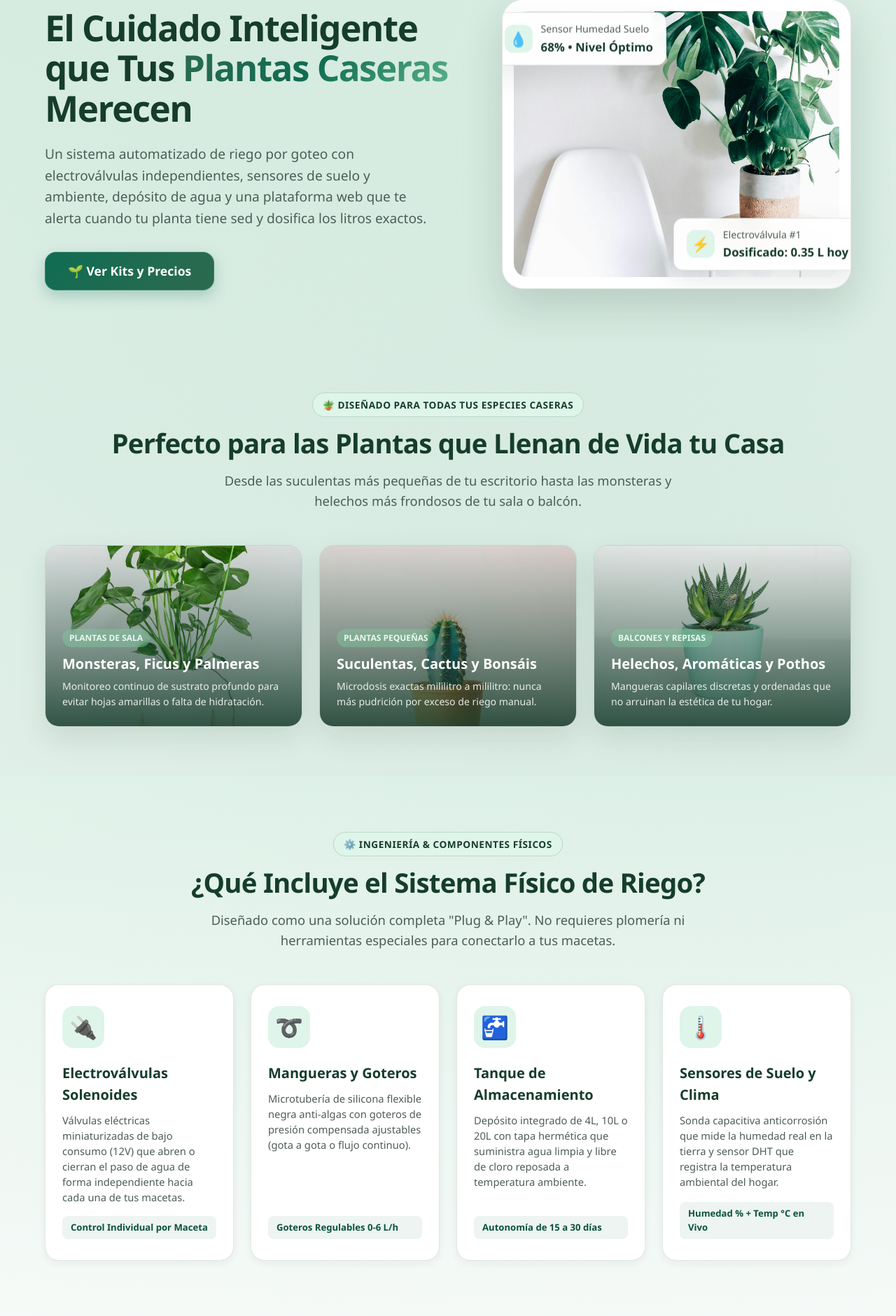
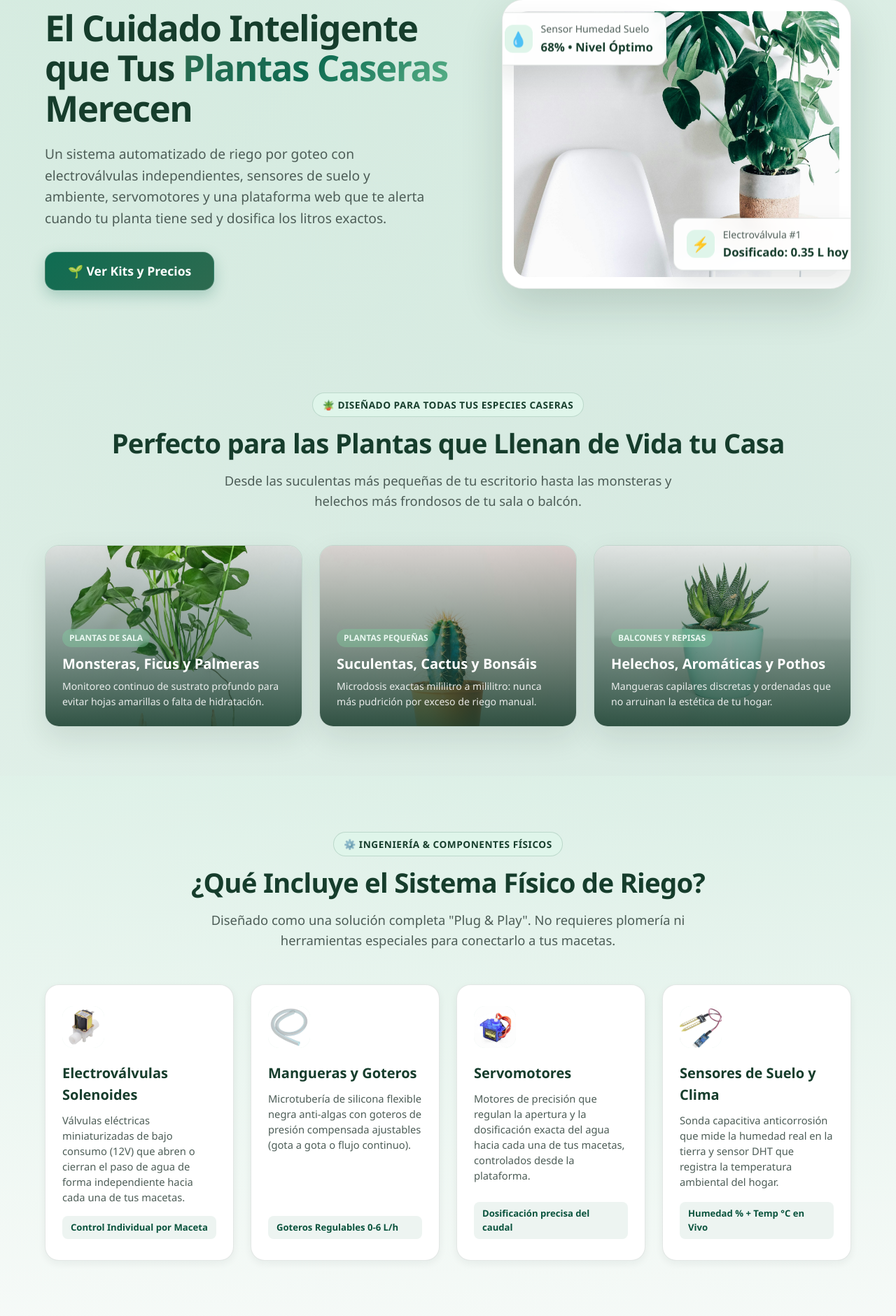
Before and after one commit to ManuelZambrano-prog/Proyecto-final-Electiva-1, a Django app: page / in a window 1280 px wide. Shown: the part 212-2093 px from the top of the page at 70% size. Run offline with Django 5.2, Linux system fonts and the light colour scheme; data comes from the database, SQL or seed files in the repository.

Commit message:
feat: componentes con fotos reales, tanque reemplazado por servomotores

```diff
--- a/tienda/forms.py
+++ b/tienda/forms.py
@@ -14,7 +14,7 @@ class PedidoForm(forms.ModelForm):
             'direccion',
             'barrio',
             'plantas_en_casa',
-            'tanque_extra',
+            'servo_extra',
             'sensores_extra',
             'metodo_pago',
             'notas',
@@ -28,7 +28,7 @@ class PedidoForm(forms.ModelForm):
             'direccion': forms.TextInput(attrs={'class': 'form-input', 'placeholder': 'Calle, Carrera, Edificio, Apto'}),
             'barrio': forms.TextInput(attrs={'class': 'form-input', 'placeholder': 'Ej: El Poblado, Chapinero...'}),
             'plantas_en_casa': forms.NumberInput(attrs={'class': 'form-input', 'min': '1', 'max': '50', 'id': 'id_plantas_en_casa'}),
-            'tanque_extra': forms.CheckboxInput(attrs={'class': 'form-checkbox', 'id': 'id_tanque_extra'}),
+            'servo_extra': forms.CheckboxInput(attrs={'class': 'form-checkbox', 'id': 'id_servo_extra'}),
             'sensores_extra': forms.CheckboxInput(attrs={'class': 'form-checkbox', 'id': 'id_sensores_extra'}),
             'metodo_pago': forms.Select(attrs={'class': 'form-select'}),
             'notas': forms.Textarea(attrs={'class': 'form-textarea', 'rows': 3, 'placeholder': 'Instrucciones especiales para entrega o detalles de tus plantas...'}),
--- a/tienda/models.py
+++ b/tienda/models.py
@@ -9,7 +9,7 @@ class KitRiego(models.Model):
     precio = models.DecimalField(max_digits=10, decimal_places=0, help_text="Precio en COP")
     precio_anterior = models.DecimalField(max_digits=10, decimal_places=0, blank=True, null=True)
     plantas_recomendadas = models.CharField(max_length=50, default="1 - 3 plantas")
-    capacidad_tanque = models.CharField(max_length=50, default="Tanque 4L")
+    servo = models.CharField(max_length=50, default="Servomotor de precisión")
     valvulas_incluidas = models.PositiveIntegerField(default=3)
     manguera_metros = models.PositiveIntegerField(default=5)
     sensores_incluidos = models.CharField(max_length=150, default="1 Sensor Humedad Suelo + Temp/Hum Ambiente")
@@ -53,7 +53,7 @@ class Pedido(models.Model):
     direccion = models.CharField(max_length=200)
     barrio = models.CharField(max_length=100, blank=True)
     plantas_en_casa = models.PositiveIntegerField(default=3, help_text="¿Cuántas plantas tienes actualmente?")
-    tanque_extra = models.BooleanField(default=False, help_text="¿Desea tanque de almacenamiento de mayor volumen?")
+    servo_extra = models.BooleanField(default=False, help_text="¿Desea servomotores adicionales para una dosificación más precisa?")
     sensores_extra = models.BooleanField(default=False, help_text="¿Desea sensores adicionales para cada maceta?")
     metodo_pago = models.CharField(max_length=20, choices=MetodoPago.choices, default=MetodoPago.CONTRAENTREGA)
     total = models.DecimalField(max_digits=12, decimal_places=0)
--- a/tienda/static/tienda/css/styles.css
+++ b/tienda/static/tienda/css/styles.css
@@ -588,6 +588,14 @@ img {
     font-size: 2rem;
     margin-bottom: 20px;
     color: var(--primary);
+    overflow: hidden;
+}
+
+.component-photo {
+    width: 100%;
+    height: 100%;
+    object-fit: cover;
+    display: block;
 }
 
 .component-card h3 {
--- a/tienda/static/tienda/js/main.js
+++ b/tienda/static/tienda/js/main.js
@@ -26,17 +26,17 @@ function initPlantCalculator() {
 
         if (count <= 3) {
             recKitName.textContent = 'Kit Balcón & Ventana (1 - 3 plantas)';
-            recKitDesc.textContent = 'Incluye 1 electroválvula, 5m de manguera y depósito compacto de 4L.';
+            recKitDesc.textContent = 'Incluye 1 electroválvula, 5m de manguera y servomotor compacto.';
             recKitPrice.textContent = '$99.000 COP/mes';
             recKitBtn.href = '/checkout/?kit=kit-balcon-ventana';
         } else if (count <= 8) {
             recKitName.textContent = 'Kit Hogar Verde Pro (4 - 8 plantas) ⭐ Recomendado';
-            recKitDesc.textContent = 'Incluye 1 electroválvula, 12m de microtubo, tanque de 10L y sensores de humedad y temperatura.';
+            recKitDesc.textContent = 'Incluye 1 electroválvula, 12m de microtubo, servomotor y sensores de humedad y temperatura.';
             recKitPrice.textContent = '$169.000 COP/mes';
             recKitBtn.href = '/checkout/?kit=kit-hogar-verde-pro';
         } else {
             recKitName.textContent = 'Kit Jardín Interior Smart (hasta 16 plantas)';
-            recKitDesc.textContent = 'Incluye 1 electroválvula modular, 25m de tubería, tanque 20L o conector a grifo.';
+            recKitDesc.textContent = 'Incluye 1 electroválvula modular, 25m de tubería y servomotor de alta durabilidad.';
             recKitPrice.textContent = '$259.000 COP/mes';
             recKitBtn.href = '/checkout/?kit=kit-jardin-interior-smart';
         }
@@ -51,12 +51,12 @@ function initPlantCalculator() {
    -------------------------------------------------------------------------- */
 function initCheckoutCalculator() {
     const kitSelect = document.getElementById('id_kit');
-    const chkTanque = document.getElementById('id_tanque_extra');
+    const chkServo = document.getElementById('id_servo_extra');
     const chkSensores = document.getElementById('id_sensores_extra');
     const totalDisplay = document.getElementById('summary-total-display');
     const kitNameDisplay = document.getElementById('summary-kit-name');
     const kitPriceDisplay = document.getElementById('summary-kit-price');
-    const extraTanqueRow = document.getElementById('summary-extra-tanque');
+    const extraServoRow = document.getElementById('summary-extra-servo');
     const extraSensoresRow = document.getElementById('summary-extra-sensores');
 
     if (!kitSelect || !totalDisplay) return;
@@ -76,11 +76,11 @@ function initCheckoutCalculator() {
         if (kitNameDisplay) kitNameDisplay.textContent = kitInfo.nombre;
         if (kitPriceDisplay) kitPriceDisplay.textContent = `$${kitInfo.precio.toLocaleString('es-CO')}`;
 
-        if (chkTanque && chkTanque.checked) {
+        if (chkServo && chkServo.checked) {
             total += 35000;
-            if (extraTanqueRow) extraTanqueRow.style.display = 'flex';
+            if (extraServoRow) extraServoRow.style.display = 'flex';
         } else {
-            if (extraTanqueRow) extraTanqueRow.style.display = 'none';
+            if (extraServoRow) extraServoRow.style.display = 'none';
         }
 
         if (chkSensores && chkSensores.checked) {
@@ -94,7 +94,7 @@ function initCheckoutCalculator() {
     }
 
     kitSelect.addEventListener('change', recalculateTotal);
-    if (chkTanque) chkTanque.addEventListener('change', recalculateTotal);
+    if (chkServo) chkServo.addEventListener('change', recalculateTotal);
     if (chkSensores) chkSensores.addEventListener('change', recalculateTotal);
 
     recalculateTotal();
--- a/tienda/templates/tienda/base.html
+++ b/tienda/templates/tienda/base.html
@@ -89,7 +89,7 @@
                     <h4>Tecnología y App</h4>
                     <ul>
                         <li><a href="{% url 'como_funciona' %}">Electroválvulas Solenoides</a></li>
-                        <li><a href="{% url 'como_funciona' %}">Depósito y Mangueras Capilares</a></li>
+                        <li><a href="{% url 'como_funciona' %}">Servomotores y Mangueras Capilares</a></li>
                         <li><a href="{% url 'como_funciona' %}">Sensores Humedad & Clima</a></li>
                         <li><a href="{% url 'index' %}#cotizador">Probar Calculadora de Kit</a></li>
                         <li><a href="{% url 'login' %}" target="_blank">Entrar a la App Web</a></li>
--- a/tienda/templates/tienda/como_funciona.html
+++ b/tienda/templates/tienda/como_funciona.html
@@ -35,11 +35,11 @@
                     </div>
 
                     <div style="display: flex; gap: 16px; align-items: flex-start;">
-                        <span style="font-size: 1.8rem; background: var(--green-200); padding: 10px; border-radius: 12px;">🚰</span>
+                        <span style="font-size: 1.8rem; background: var(--green-200); padding: 10px; border-radius: 12px;">⚙️</span>
                         <div>
-                            <h4 style="margin: 0; color: var(--green-900);">Almacenamiento de Agua Autónomo (Tanque)</h4>
+                            <h4 style="margin: 0; color: var(--green-900);">Servomotores de Dosificación Precisa</h4>
                             <p style="margin: 4px 0 0; font-size: 0.92rem; color: var(--slate);">
-                                Un depósito con tapa hermética que guarda de 4 a 20 litros. Permite usar agua reposada libre de cloro y elimina la necesidad de conexiones fijas a grifos.
+                                Motores de precisión que regulan la apertura y el caudal hacia cada maceta, para dosificar la cantidad exacta de agua que cada planta necesita.
                             </p>
                         </div>
                     </div>
--- a/tienda/templates/tienda/detalle_kit.html
+++ b/tienda/templates/tienda/detalle_kit.html
@@ -35,8 +35,8 @@
                     <strong style="font-size: 1.3rem; color: var(--green-900);">{{ kit.manguera_metros }} metros</strong>
                 </div>
                 <div style="background: white; border: 1px solid var(--line); border-radius: 14px; padding: 16px; text-align: center;">
-                    <span style="font-size: 0.8rem; color: var(--slate); display: block;">Depósito</span>
-                    <strong style="font-size: 1.3rem; color: var(--green-900);">{{ kit.capacidad_tanque }}</strong>
+                    <span style="font-size: 0.8rem; color: var(--slate); display: block;">Servomotores</span>
+                    <strong style="font-size: 1.3rem; color: var(--green-900);">{{ kit.servo }}</strong>
                 </div>
             </div>
         </div>
--- a/tienda/templates/tienda/index.html
+++ b/tienda/templates/tienda/index.html
@@ -14,7 +14,7 @@
                 <span class="section-tag">💧 Innovación IoT para tu Hogar</span>
                 <h1>El Cuidado Inteligente que Tus <span class="gradient-text">Plantas Caseras</span> Merecen</h1>
                 <p class="hero-desc">
-                    Un sistema automatizado de riego por goteo con electroválvulas independientes, sensores de suelo y ambiente, depósito de agua y una plataforma web que te alerta cuando tu planta tiene sed y dosifica los litros exactos.
+                    Un sistema automatizado de riego por goteo con electroválvulas independientes, sensores de suelo y ambiente, servomotores y una plataforma web que te alerta cuando tu planta tiene sed y dosifica los litros exactos.
                 </p>
 
                 <div class="hero-actions">
@@ -116,7 +116,7 @@
         <div class="components-grid">
             <!-- Componente 1: Electroválvulas -->
             <div class="component-card">
-                <div class="component-icon">🔌</div>
+                <div class="component-icon"><img class="component-photo" src="{% static 'tienda/images/componentes/electrovalvula.jpg' %}" alt="Electroválvula solenoide"></div>
                 <h3>Electroválvulas Solenoides</h3>
                 <p>
                     Válvulas eléctricas miniaturizadas de bajo consumo (12V) que abren o cierran el paso de agua de forma independiente hacia cada una de tus macetas.
@@ -126,7 +126,7 @@
 
             <!-- Componente 2: Mangueras Capilares -->
             <div class="component-card">
-                <div class="component-icon">➰</div>
+                <div class="component-icon"><img class="component-photo" src="{% static 'tienda/images/componentes/manguera.jpg' %}" alt="Manguera y goteros"></div>
                 <h3>Mangueras y Goteros</h3>
                 <p>
                     Microtubería de silicona flexible negra anti-algas con goteros de presión compensada ajustables (gota a gota o flujo continuo).
@@ -134,19 +134,19 @@
                 <span class="component-pill">Goteros Regulables 0-6 L/h</span>
             </div>
 
-            <!-- Componente 3: Almacenamiento de Agua -->
+            <!-- Componente 3: Servomotores -->
             <div class="component-card">
-                <div class="component-icon">🚰</div>
-                <h3>Tanque de Almacenamiento</h3>
+                <div class="component-icon"><img class="component-photo" src="{% static 'tienda/images/componentes/servos.jpg' %}" alt="Servomotores"></div>
+                <h3>Servomotores</h3>
                 <p>
-                    Depósito integrado de 4L, 10L o 20L con tapa hermética que suministra agua limpia y libre de cloro reposada a temperatura ambiente.
+                    Motores de precisión que regulan la apertura y la dosificación exacta del agua hacia cada una de tus macetas, controlados desde la plataforma.
                 </p>
-                <span class="component-pill">Autonomía de 15 a 30 días</span>
+                <span class="component-pill">Dosificación precisa del caudal</span>
             </div>
 
             <!-- Componente 4: Sensores IoT Duales -->
             <div class="component-card">
-                <div class="component-icon">🌡️</div>
+                <div class="component-icon"><img class="component-photo" src="{% static 'tienda/images/componentes/sensor-humedad.jpg' %}" alt="Sensor de humedad"></div>
                 <h3>Sensores de Suelo y Clima</h3>
                 <p>
                     Sonda capacitiva anticorrosión que mide la humedad real en la tierra y sensor DHT que registra la temperatura ambiental del hogar.
@@ -245,7 +245,7 @@
             <span class="section-tag">🏷️ Elige tu Solución</span>
             <h2 class="section-title">Kits de Riego Automatizado para el Hogar</h2>
             <p class="section-subtitle">
-                Todos los kits incluyen electroválvulas, mangueras, tanque, sensores y acceso inmediato a la plataforma web de monitoreo de litros.
+                Todos los kits incluyen electroválvulas, mangueras, servomotores, sensores y acceso inmediato a la plataforma web de monitoreo de litros.
             </p>
         </div>
 
@@ -272,7 +272,7 @@
                         <div class="kit-spec-pills">
                             <span class="spec-pill">🪴 {{ kit.plantas_recomendadas }}</span>
                             <span class="spec-pill">🔌 {{ kit.valvulas_incluidas }} Electroválvulas</span>
-                            <span class="spec-pill">🚰 {{ kit.capacidad_tanque }}</span>
+                            <span class="spec-pill">⚙️ {{ kit.servo }}</span>
                         </div>
                     </div>
 
@@ -322,7 +322,7 @@
                     <span style="font-size: 0.85rem; font-weight: 700; color: var(--slate); text-transform: uppercase;">Kit Recomendado para Ti:</span>
                     <h4 id="rec-kit-name" style="font-size: 1.4rem; color: var(--green-900); margin: 8px 0;">Kit Hogar Verde Pro</h4>
                     <p id="rec-kit-desc" style="font-size: 0.9rem; color: var(--slate); margin-bottom: 16px;">
-                        Incluye 1 electroválvula, 12m de tubería y tanque de 10L.
+                        Incluye 1 electroválvula, 12m de tubería y servomotor de precisión.
                     </p>
                     <div id="rec-kit-price" style="font-size: 1.8rem; font-weight: 800; color: var(--primary); margin-bottom: 18px;">
                         $169.000 COP/mes
@@ -394,7 +394,7 @@
             <details class="faq-item">
                 <summary class="faq-question">¿Qué pasa si me voy de viaje o vacaciones varias semanas?</summary>
                 <div class="faq-answer">
-                    ¡Es el escenario ideal para el que fue diseñado! El depósito de agua almacena suficiente líquido para 15 a 30 días según el número de plantas. Además, puedes configurar el sistema en modo 100% autónomo o autorizar cada riego de forma remota desde la app web estés donde estés.
+                    ¡Es el escenario ideal para el que fue diseñado! Los servomotores dosifican la cantidad exacta de agua que cada planta necesita. Además, puedes configurar el sistema en modo 100% autónomo o autorizar cada riego de forma remota desde la app web estés donde estés.
                 </div>
             </details>
 
@@ -406,9 +406,9 @@
             </details>
 
             <details class="faq-item">
-                <summary class="faq-question">¿Necesito tener una toma de agua o grifo cerca de las plantas?</summary>
+                <summary class="faq-question">¿Qué hacen los servomotores del sistema?</summary>
                 <div class="faq-answer">
-                    No. Todos nuestros kits incluyen un depósito de almacenamiento de agua independiente. Solo necesitas llenar el tanque con una jarra cada dos o tres semanas. Para jardines grandes, el Kit Jardín Interior Smart también incluye adaptador opcional a grifo.
+                    Regulan con precisión la apertura y el caudal hacia cada maceta, para que cada planta reciba su dosis exacta de agua sin desperdicios.
                 </div>
             </details>
 
--- a/tienda/views.py
+++ b/tienda/views.py
@@ -14,7 +14,7 @@ def seed_data_if_empty():
             precio=99000,
             precio_anterior=None,
             plantas_recomendadas="1 - 3 plantas caseras",
-            capacidad_tanque="Depósito compacto 4 Litros",
+            servo="Servomotor compacto de precisión",
             valvulas_incluidas=1,
             manguera_metros=5,
             sensores_incluidos="1 Sensor Suelo Humedad + 1 Sensor Temp/Hum Ambiente",
@@ -22,7 +22,7 @@ def seed_data_if_empty():
             icono="🪴",
             orden=1,
             descripcion="El kit inicial perfecto para quien vive en apartamento y quiere mantener sus suculentas, pothos o aromáticas saludables sin preocuparse por regar manualmente cada día.",
-            beneficios="1 electroválvula de bajo consumo\n5 metros de microtubo flexible negro anti-algas\nDepósito de 4L translúcido con tapa hermética\nSensor de humedad de suelo capacitivo (anti-óxido)\nSensor DHT de temperatura y humedad ambiente\nAcceso a la App Web con notificaciones en vivo\nMicrogoteros ajustables gota a gota (0 a 6 L/h)\nFácil instalación en 15 minutos sin herramientas"
+            beneficios="1 electroválvula de bajo consumo\n5 metros de microtubo flexible negro anti-algas\nServomotor de precisión para dosificación exacta\nSensor de humedad de suelo capacitivo (anti-óxido)\nSensor DHT de temperatura y humedad ambiente\nAcceso a la App Web con notificaciones en vivo\nMicrogoteros ajustables gota a gota (0 a 6 L/h)\nFácil instalación en 15 minutos sin herramientas"
         )
         KitRiego.objects.create(
             nombre="Kit Hogar Verde Pro",
@@ -31,7 +31,7 @@ def seed_data_if_empty():
             precio=169000,
             precio_anterior=None,
             plantas_recomendadas="4 - 8 plantas caseras",
-            capacidad_tanque="Depósito mediano 10 Litros",
+            servo="Servomotor de precisión con control de caudal",
             valvulas_incluidas=1,
             manguera_metros=12,
             sensores_incluidos="3 Sensores Suelo Humedad + Sensor Temp/Hum Ambiente",
@@ -39,7 +39,7 @@ def seed_data_if_empty():
             icono="🌿",
             orden=2,
             descripcion="Nuestra solución estrella para amantes de las plantas de interior (Monsteras, Ficus, Helechos, Palmeras). Controla de manera independiente hasta 8 macetas y recibe alertas automáticas cuando la tierra esté reseca.",
-            beneficios="1 electroválvula solenoide con control independiente\n12 metros de microtubo capilar de silicona flexible\nTanque de agua de 10L con indicador de nivel flotante\n3 sensores de humedad de suelo para macetas clave\nSensor de precisión para temperatura y clima de la sala\nApp Web interactiva con registro de litros dosificados\nNotificaciones 'Tu planta necesita riego' con confirmación\nGoteros compensados por presión para riego uniforme\nAdaptador a corriente 12V 2A incluido + backup USB"
+            beneficios="1 electroválvula solenoide con control independiente\n12 metros de microtubo capilar de silicona flexible\nServomotor de alta precisión con control de caudal\n3 sensores de humedad de suelo para macetas clave\nSensor de precisión para temperatura y clima de la sala\nApp Web interactiva con registro de litros dosificados\nNotificaciones 'Tu planta necesita riego' con confirmación\nGoteros compensados por presión para riego uniforme\nAdaptador a corriente 12V 2A incluido + backup USB"
         )
         KitRiego.objects.create(
             nombre="Kit Jardín Interior Smart",
@@ -48,7 +48,7 @@ def seed_data_if_empty():
             precio=259000,
             precio_anterior=None,
             plantas_recomendadas="Hasta 16 plantas",
-            capacidad_tanque="Tanque 20L o conexión directa grifo",
+            servo="Servomotor de alta durabilidad con control de caudal",
             valvulas_incluidas=1,
             manguera_metros=25,
             sensores_incluidos="6 Sensores Suelo + Sensor Clima Completo",
@@ -56,7 +56,7 @@ def seed_data_if_empty():
             icono="🏡",
             orden=3,
             descripcion="El kit definitivo para terrazas, jardines verticales interiores o coleccionistas botánicos. Permite irrigar hasta 16 plantas con dosificación programable mililitro a mililitro.",
-            beneficios="1 electroválvula de alta durabilidad en bloque modular\n25 metros de manguera de distribución y derivaciones\nDepósito de 20 Litros o conexión con reductor a grifo\n6 sensores de humedad para distintas especies botánicas\nEstación de monitoreo de temperatura y humedad ambiental\nPanel de administración web avanzado con gráficas y horarios\nSistema anti-obstrucción con filtro de sedimentos en línea\nSoporte técnico prioritario y garantía extendida de 2 años"
+            beneficios="1 electroválvula de alta durabilidad en bloque modular\n25 metros de manguera de distribución y derivaciones\nServomotor de alta durabilidad con control de caudal\n6 sensores de humedad para distintas especies botánicas\nEstación de monitoreo de temperatura y humedad ambiental\nPanel de administración web avanzado con gráficas y horarios\nSistema anti-obstrucción con filtro de sedimentos en línea\nSoporte técnico prioritario y garantía extendida de 2 años"
         )
 
     if Testimonio.objects.count() == 0:
@@ -128,9 +128,9 @@ def checkout(request):
             pedido = form.save(commit=False)
             # Calcular total
             precio_base = pedido.kit.precio
-            extra_tanque = 35000 if pedido.tanque_extra else 0
+            extra_servo = 35000 if pedido.servo_extra else 0
             extra_sensores = 28000 if pedido.sensores_extra else 0
-            pedido.total = precio_base + extra_tanque + extra_sensores
+            pedido.total = precio_base + extra_servo + extra_sensores
             pedido.save()
             return redirect('confirmacion', codigo=pedido.codigo)
     else:
```
Also changed, not shown: tienda/templates/tienda/checkout.html (+6 -6 lines), tienda/tests.py (+37 -0 lines), tienda/migrations/0003_tanque_a_servo.py (added), tienda/static/tienda/images/componentes/electrovalvula.jpg (added), tienda/static/tienda/images/componentes/manguera.jpg (added), tienda/static/tienda/images/componentes/sensor-humedad.jpg (added), tienda/static/tienda/images/componentes/servos.jpg (added).
